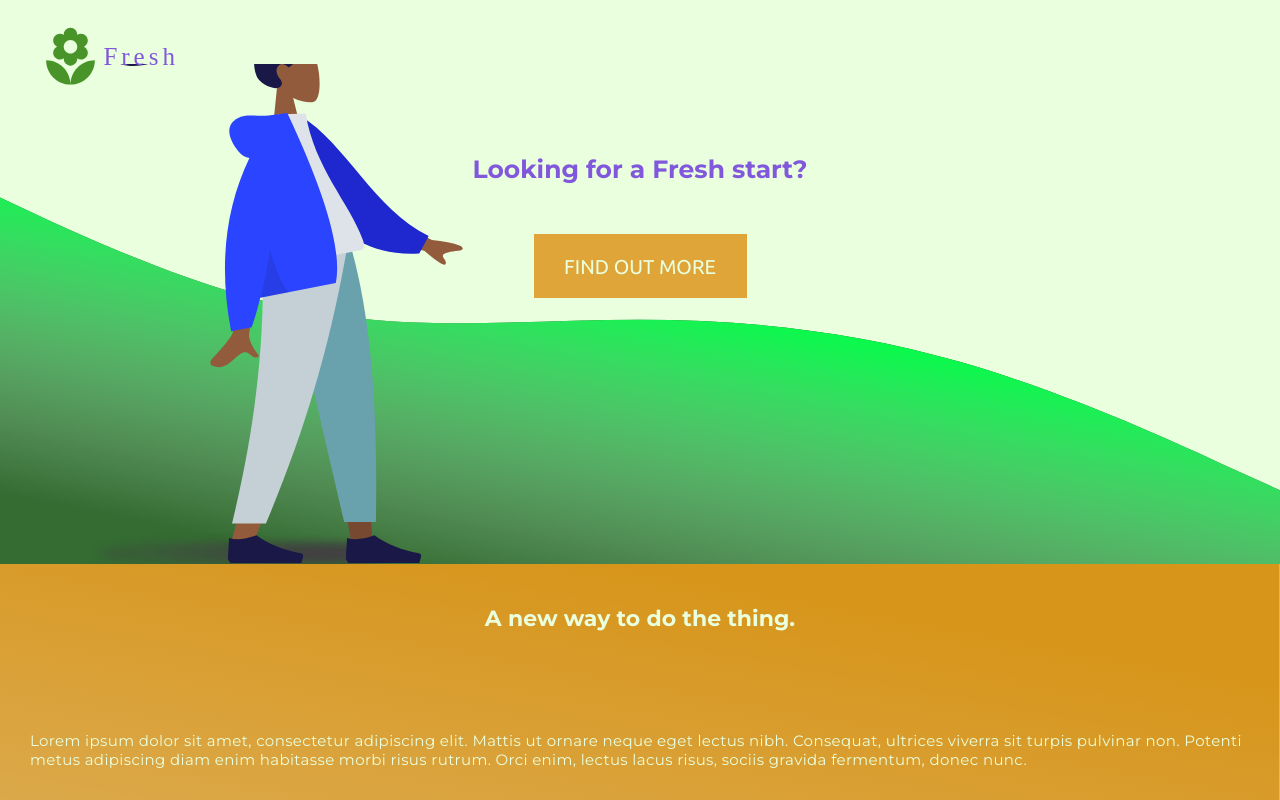
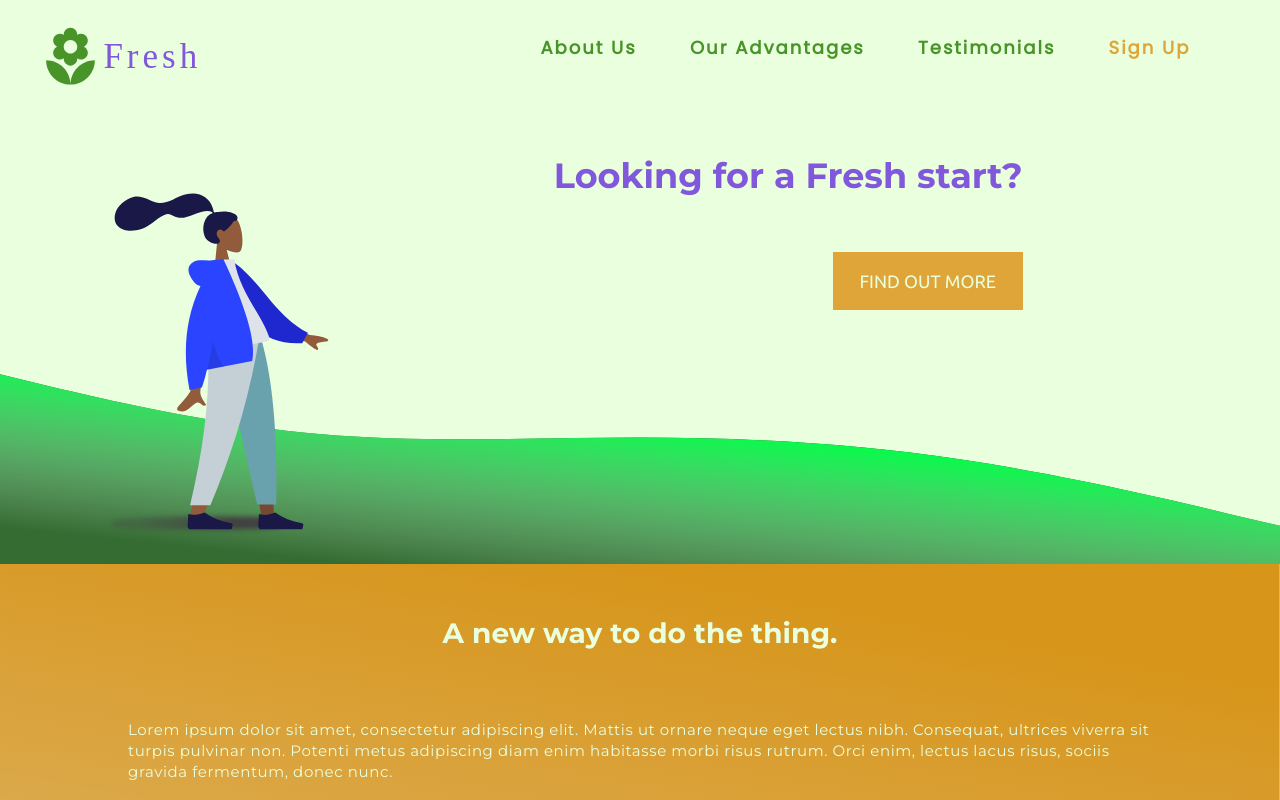
Before and after one commit to limeforadime/fresh-startup-gatsby, a Gatsby site: page / in a window 1280 px wide. Shown: the top 800 px of the page. Built offline with nearby package versions, Linux system fonts and the light colour scheme; Gatsby itself is replaced by a stand-in of ours; a web font is replaced by a local one.

Commit message:
Finished Header and Hero sections at all screen sizes. Nice!

```diff
--- a/src/components/Feature1.js
+++ b/src/components/Feature1.js
@@ -13,7 +13,7 @@ const Feature1 = () => {
   return (
     <section id="feature1" style={backgroundStyle}>
       <div className="section__wrapper section__wrapper--feature1">
-        <h2 className="section__title section__title--light">
+        <h2 className="section__title section__title--light mt-responsive">
           A new way to do the thing.
         </h2>
         <p className="feature__description feature__description--light">
--- a/src/components/Feature2.js
+++ b/src/components/Feature2.js
@@ -4,7 +4,7 @@ const Feature2 = () => {
   return (
     <section id="feature2">
       <div className="section__wrapper section__wrapper--feature2">
-        <h2 className="section__title section__title--dark">
+        <h2 className="section__title section__title--dark mt-responsive">
           This has never been possible before.
         </h2>
         <p className="feature__description feature__description--dark">
--- /dev/null
+++ b/src/components/Hamburger.js
@@ -0,0 +1,22 @@
+import React from 'react';
+
+const Hamburger = (props) => {
+  const { isSidebarOpen, toggleSidebar } = props;
+  const burgerClassName = isSidebarOpen ? 'burger toggle-hamburger' : 'burger';
+  return (
+    <div
+      className={burgerClassName}
+      onClick={(e) => {
+        // e.target.classList.toggle('toggle-hamburger');
+        e.stopPropagation();
+        toggleSidebar();
+      }}
+    >
+      <div className="line1"></div>
+      <div className="line2"></div>
+      <div className="line3"></div>
+    </div>
+  );
+};
+
+export default Hamburger;
--- a/src/components/Hero.js
+++ b/src/components/Hero.js
@@ -1,23 +1,23 @@
 import React from 'react';
 import humaaan from '../assets/images/humaaan.svg';
-import grass from '../assets/images/grass.svg';
+// import grass from '../assets/images/grass.svg';
 
-const backgroundStyle = {
-  backgroundImage: `url(${humaaan}), url(${grass})`,
-  backgroundPosition: '10% 90%, bottom',
-  backgroundRepeat: 'no-repeat',
-  backgroundSize: '30%, auto',
+const humaaanBackgroundStyle = {
+  backgroundImage: `url(${humaaan})`,
 };
 
 const Hero = () => {
   return (
-    <main id="hero" style={backgroundStyle}>
+    // <main id="hero" className="hero__background" style={backgroundStyle}>
+    <main id="hero">
       <div className="section__wrapper--hero">
         <h1 className="hero__title">Looking for a Fresh start?</h1>
         <a href="#footer" className="hero__cta-btn">
           FIND OUT MORE
         </a>
       </div>
+      <div className="humaaan__wrapper" style={humaaanBackgroundStyle}></div>
+      <div className="grass__wrapper"></div>
     </main>
   );
 };
--- a/src/styles/base/_global.scss
+++ b/src/styles/base/_global.scss
@@ -12,7 +12,11 @@ html {
 
 body {
   background-color: $veryLightGreen;
+  // max-width: 1440px;
+  margin: 0 auto !important;
+  float: none !important;
 }
+
 html,
 body {
   width: 100%;
--- a/src/styles/base/_media-queries.scss
+++ b/src/styles/base/_media-queries.scss
@@ -1,4 +1,10 @@
 @import './variables.scss';
+
+@mixin onlyPhone {
+  @media screen and (max-width: $phoneWidth-1) {
+    @content;
+  }
+}
 
 @mixin abovePhone {
   @media screen and (min-width: $phoneWidth) {
--- a/src/styles/base/_variables.scss
+++ b/src/styles/base/_variables.scss
@@ -1,7 +1,7 @@
 /* Breakpoints */
 $phoneWidth: 375px;
 $tabletWidth: 720px;
-$laptopWidth: 1184px;
+$laptopWidth: 1080px;
 $desktopWidth: 1380px;
 
 /* Colors */
--- a/src/styles/components/_common.scss
+++ b/src/styles/components/_common.scss
@@ -1,11 +1,33 @@
 @import '../base/variables';
 @import '../base/media-queries';
+
+.section__wrapper {
+  margin-left: 3rem;
+  margin-right: 3rem;
+  @include tablet {
+    margin-left: 10%;
+    margin-right: 10%;
+  }
+  // Saw this on one of Brad's videos, might be helpful:
+  //   display: grid;
+  //   grid-template-columns: 1fr repeat(2, minmax(auto, 25em)) 1fr;
+
+  // And then the content he wanted in the two center columns
+  // had this applied:
+  //   .content-wrap {
+  //     grid-column: 2 / 4;
+  //   }
+}
 
 .section__title {
   justify-self: center;
   font-family: 'Montserrat', sans-serif;
   font-weight: bold;
   font-size: 2.2rem;
+
+  @include tablet {
+    font-size: 2.8rem;
+  }
 
   &--dark {
     color: $darkGreen;
@@ -29,6 +51,10 @@
   }
   &--light {
     color: $veryLightGreen;
+  }
+  @include tablet {
+    letter-spacing: 0.04em;
+    line-height: 2.1rem;
   }
 }
 
@@ -56,3 +82,12 @@
   margin-left: auto;
   margin-right: auto;
 }
+
+.mt-responsive {
+  @include tablet {
+    margin-top: 2rem;
+  }
+  @include laptop {
+    margin-top: 3rem;
+  }
+}
--- a/src/styles/components/_feature1.scss
+++ b/src/styles/components/_feature1.scss
@@ -15,4 +15,7 @@
 .houseplant {
   width: 180px;
   margin-right: 2rem;
+  @include tablet {
+    width: 210px;
+  }
 }
--- a/src/styles/components/_feature2.scss
+++ b/src/styles/components/_feature2.scss
@@ -4,7 +4,7 @@
 .section__wrapper--feature2 {
   display: grid;
   grid-template-columns: 1fr;
-  grid-template-rows: 25% 25% 50%;
+  grid-template-rows: 20% 25% 55%;
   gap: 2%;
   justify-content: center;
   align-items: center;
@@ -18,4 +18,8 @@
   border-radius: 20px;
   object-fit: cover;
   object-position: center;
+  @include tablet {
+    width: 240px;
+    height: 240px;
+  }
 }
--- a/src/styles/components/_footer.scss
+++ b/src/styles/components/_footer.scss
@@ -99,13 +99,13 @@
   font-family: 'Montserrat', sans-serif;
   font-style: normal;
   font-weight: bold;
-  font-size: 40px;
+  font-size: 4rem;
   line-height: 65px;
+  color: $lightGreen;
 
-  display: flex;
-  align-items: center;
-  text-align: center;
-  color: $lightGreen;
+  @include tablet {
+    font-size: 4.3rem;
+  }
 }
 
 .footer__phone-icon {
--- a/src/styles/components/_header.scss
+++ b/src/styles/components/_header.scss
@@ -42,13 +42,17 @@ nav {
   color: $purple;
   font-style: normal;
   letter-spacing: 4px;
-  font-size: 3.3rem;
+  font-size: 3.1rem;
   font-weight: normal;
   line-height: 74px;
   font-family: 'Sirin Stencil', cursive;
 
   @include tablet {
-    font-size: 2.5rem;
+    font-size: 3.5rem;
+  }
+
+  @include desktop {
+    font-size: 4rem;
   }
 }
 
@@ -65,6 +69,32 @@ nav {
   right: 0;
   top: 0;
   position: absolute;
+
+  @include tablet {
+    display: flex;
+    position: initial;
+    margin-right: 6%;
+    width: 50%;
+    transform: none;
+    align-self: center;
+    flex-direction: row;
+    justify-content: space-between;
+    height: 8vh;
+    top: initial;
+    background-color: transparent;
+    margin-right: 7%;
+  }
+
+  @include laptop {
+    width: 55%;
+    max-width: 650px;
+  }
+
+  @include desktop {
+    width: 48%;
+    max-width: 750px;
+    margin-right: 13%;
+  }
 
   &--active {
     overflow-x: hidden;
@@ -83,48 +113,41 @@ nav {
   li:last-child a {
     color: $orange;
     font-weight: bold;
+    @include tablet {
+      &:hover {
+        color: $purple;
+        text-shadow: 0 0 9px darken($darkGreen, $amount: 5);
+      }
+    }
   }
 
   a {
     overflow: hidden;
     font-size: 1.9rem;
-    transition: color 0.4s ease;
+    transition: all 0.2s ease;
     text-decoration: none;
     color: $veryLightGreen;
 
     @include tablet {
-      font-size: 14px;
+      font-size: 1.4rem;
       line-height: 25px;
       color: $darkGreen;
 
       font-weight: bold;
       &:hover {
         color: $purple;
+        text-shadow: 0 0 9px darken($darkGreen, $amount: 5);
       }
     }
 
     @include laptop {
-      font-size: 18px;
+      font-size: 1.8rem;
       letter-spacing: 2px;
     }
-  }
 
-  @include tablet {
-    display: flex;
-    margin-right: 6%;
-    width: 50%;
-    flex-direction: row;
-    justify-content: space-between;
-    height: initial;
-    top: initial;
-    background-color: transparent;
-    margin-right: 10%;
-  }
-  @include laptop {
-    width: 60%;
-  }
-  @include desktop {
-    width: 50%;
+    @include desktop {
+      font-size: 2rem;
+    }
   }
 }
 
@@ -142,6 +165,7 @@ nav {
   padding-top: 3rem;
 
   div {
+    pointer-events: none;
     width: 30px;
     height: 4px;
     background-color: $purple;
@@ -155,7 +179,7 @@ nav {
   }
 }
 
-.toggle {
+.toggle-hamburger {
   .line1 {
     transform: rotate(-45deg) translate(-11px, 6px);
     background-color: $veryLightGreen;
--- a/src/styles/components/_hero.scss
+++ b/src/styles/components/_hero.scss
@@ -4,6 +4,7 @@
 #hero {
   width: 100%;
   height: 100%;
+  position: relative;
   background-color: #e9ffdd;
 }
 
@@ -12,6 +13,10 @@
   flex-direction: column;
   align-items: center;
   margin: 0 auto 0 auto;
+  @include tablet {
+    align-items: flex-end;
+    margin-right: 15%;
+  }
 }
 
 .hero__title {
@@ -21,6 +26,20 @@
   font-size: 2.5rem;
   color: #8158db;
   margin: 9rem auto 4rem auto;
+  @include tablet {
+    font-size: 3.3rem;
+    margin: 9rem 0 4rem 0;
+  }
+
+  @include laptop {
+    font-size: 3.5rem;
+    margin-right: 6%;
+  }
+
+  @include desktop {
+    font-size: 4rem;
+    margin-right: 9%;
+  }
 }
 
 .hero__cta-btn {
@@ -33,7 +52,7 @@
   font-family: 'Ubuntu', sans-serif;
   font-style: normal;
   font-weight: 500;
-  font-size: 20px;
+  font-size: 2rem;
   line-height: 23px;
   text-decoration: none;
   margin-top: 1rem;
@@ -41,8 +60,83 @@
   color: $veryLightGreen;
   transition: all 0.2s ease;
 
-  &:hover {
-    background-color: darken($orange, 15%);
-    color: white;
+  @include tablet {
+    width: 190px;
+    height: 58px;
+    font-size: 1.8rem;
+    margin-top: 1.5rem;
+    &:hover {
+      background-color: darken($orange, 15%);
+      color: white;
+    }
+  }
+
+  @include laptop {
+    margin-right: 6%;
+  }
+
+  @include desktop {
+    margin-right: 9%;
   }
 }
+
+// .hero__background {
+//   background-position: 10% 90%, bottom;
+//   background-repeat: no-repeat;
+//   // background-size: 30%, auto;
+//   background-size: 20%, cover;
+
+//   @include tablet {
+//     // background-size: 20%, auto;
+//   }
+// }
+
+.grass__wrapper {
+  height: 30%;
+  width: 100%;
+  bottom: 0;
+  background-image: url('/images/grass.svg');
+  background-repeat: no-repeat;
+  background-size: contain;
+  background-position: bottom;
+  position: absolute;
+  z-index: 0;
+
+  @include tablet {
+    height: 35%;
+  }
+
+  @include laptop {
+    height: 38%;
+  }
+  @include desktop {
+    background-image: url('/images/grass-large.svg');
+    height: 50%;
+  }
+}
+
+.humaaan__wrapper {
+  height: 100%;
+  width: 100%;
+  background-repeat: no-repeat;
+  background-size: 29%;
+  background-position: bottom 15% left 12%;
+  position: absolute;
+  bottom: 0;
+  z-index: 2;
+
+  @include tablet {
+    background-size: 23%;
+    background-position: bottom 16% left 10%;
+  }
+
+  @include laptop {
+    background-size: 18%;
+    background-position: bottom 20% left 10%;
+  }
+
+  @include desktop {
+    background-size: 12%;
+    background-position: bottom 35% left 23%;
+  }
+}
--- a/src/styles/layout/_main.scss
+++ b/src/styles/layout/_main.scss
@@ -13,6 +13,9 @@
     'feature3'
     'testimonials'
     'footer';
+  @include tablet {
+    grid-template-rows: 8vh 500px 600px 600px 850px 1200px 800px;
+  }
 }
 
 #header {
@@ -22,6 +25,7 @@
 #hero {
   grid-area: hero;
   overflow: hidden;
+  position: relative;
 }
 
 #feature1 {
@@ -49,17 +53,3 @@
   display: flex;
   background-color: $purple;
 }
-
-.section__wrapper {
-  margin-left: 3rem;
-  margin-right: 3rem;
-  // Saw this on one of Brad's videos, might be helpful:
-  //   display: grid;
-  //   grid-template-columns: 1fr repeat(2, minmax(auto, 25em)) 1fr;
-
-  // And then the content he wanted in the two center columns
-  // had this applied:
-  //   .content-wrap {
-  //     grid-column: 2 / 4;
-  //   }
-}
```
Also changed, not shown: src/components/Header.js (+17 -9 lines), src/styles/components/_feature3.scss (+24 -1 lines), src/styles/components/_testimonials.scss (+20 -4 lines), static/images/grass-large.svg (added), static/images/grass.svg (added).
